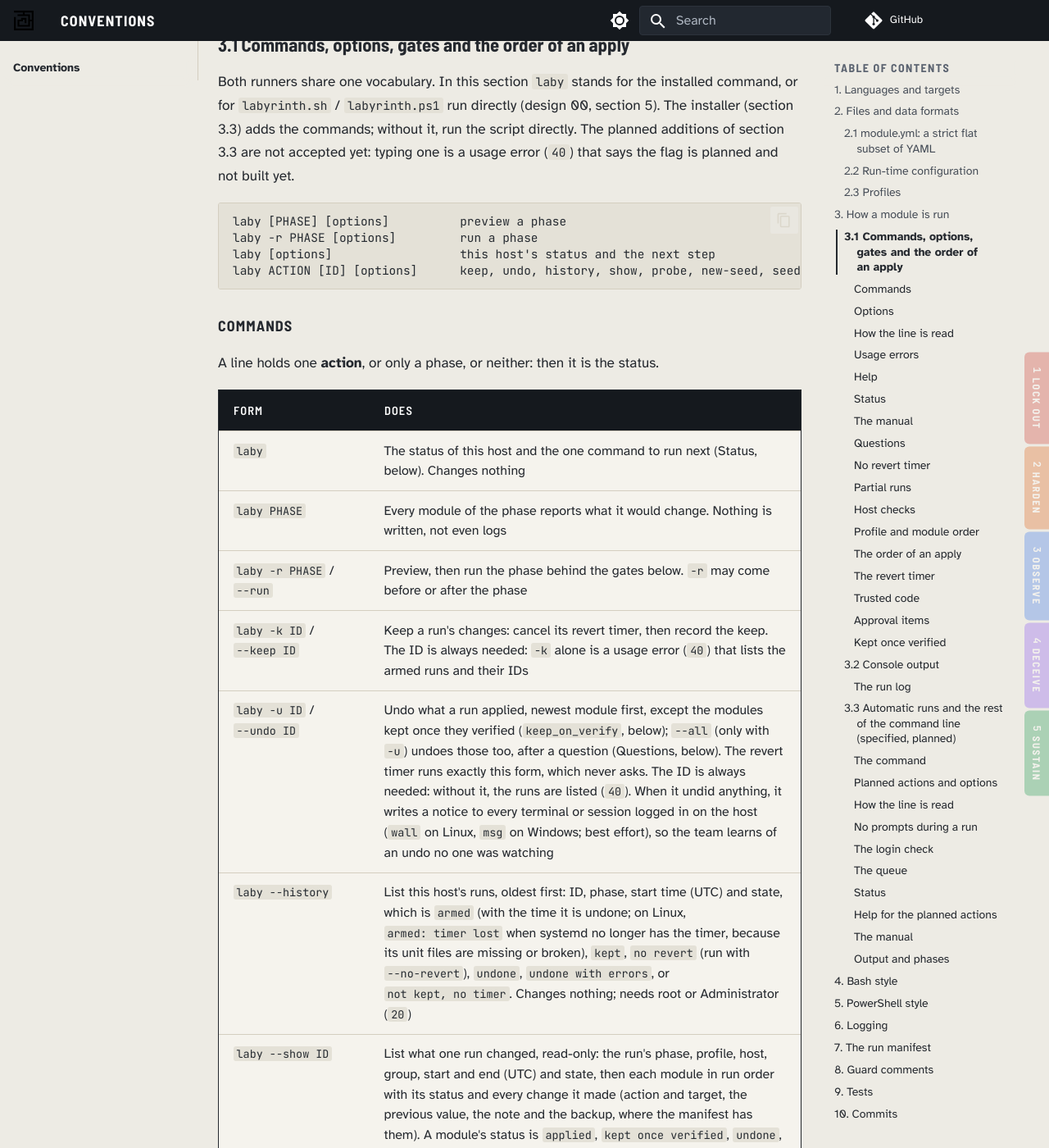
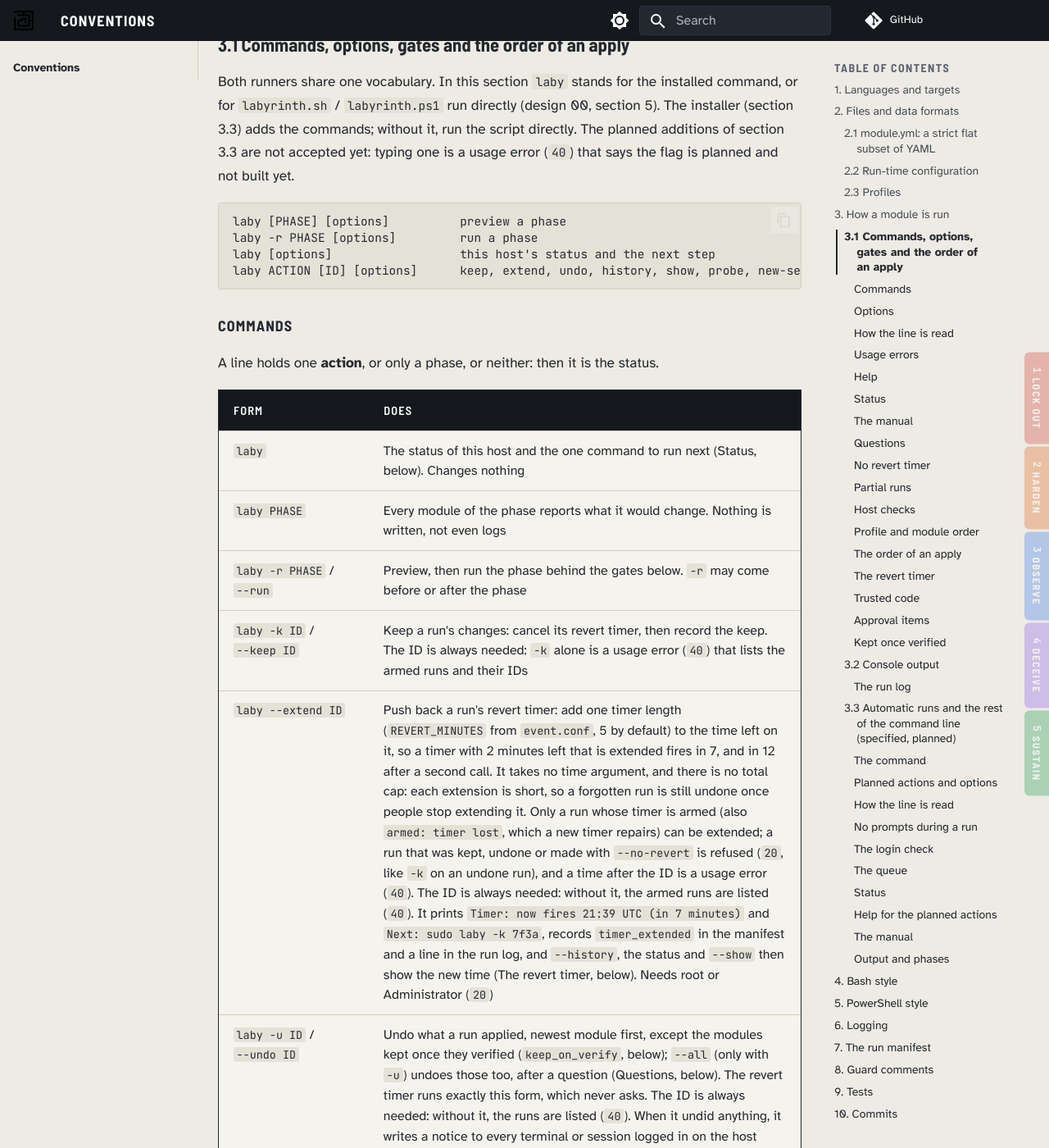
Before and after one commit to dotnetdork/Labyrinth, an MkDocs documentation site: the page built from docs/Conventions.md, in a window 1280 px wide and 1400 px high, scrolled down 6957 px. Shown: the whole window at 82% size. Built offline with MkDocs 1.6.1 and Material for MkDocs 9.7.7, drawn with Linux system fonts in a browser that asks for light colours; comment, search, counter and statistics services are not loaded; some of the changed text lies outside the part shown.

Commit message:
Add laby --extend ID to push back a run's revert timer (#118)
Each call adds one timer length (REVERT_MINUTES) to the time left on an armed run's timer. The new timer is created before the earlier one is removed, kept and undone runs are refused, and each extension is recorded as timer_extended in the manifest and the run log.

````diff
--- a/docs/Conventions.md
+++ b/docs/Conventions.md
@@ -99,7 +99,7 @@ Both runners share one vocabulary. In this section `laby` stands for the install
 laby [PHASE] [options]          preview a phase
 laby -r PHASE [options]         run a phase
 laby [options]                  this host's status and the next step
-laby ACTION [ID] [options]      keep, undo, history, show, probe, new-seed, seed-check, version, manual, help
+laby ACTION [ID] [options]      keep, extend, undo, history, show, probe, new-seed, seed-check, version, manual, help
 ```
 
 #### Commands
@@ -112,6 +112,7 @@ A line holds one **action**, or only a phase, or neither: then it is the status.
 | `laby PHASE` | Every module of the phase reports what it would change. Nothing is written, not even logs |
 | `laby -r PHASE` / `--run` | Preview, then run the phase behind the gates below. `-r` may come before or after the phase |
 | `laby -k ID` / `--keep ID` | Keep a run's changes: cancel its revert timer, then record the keep. The ID is always needed: `-k` alone is a usage error (`40`) that lists the armed runs and their IDs |
+| `laby --extend ID` | Push back a run's revert timer: add one timer length (`REVERT_MINUTES` from `event.conf`, 5 by default) to the time left on it, so a timer with 2 minutes left that is extended fires in 7, and in 12 after a second call. It takes no time argument, and there is no total cap: each extension is short, so a forgotten run is still undone once people stop extending it. Only a run whose timer is armed (also `armed: timer lost`, which a new timer repairs) can be extended; a run that was kept, undone or made with `--no-revert` is refused (`20`, like `-k` on an undone run), and a time after the ID is a usage error (`40`). The ID is always needed: without it, the armed runs are listed (`40`). It prints `Timer:  now fires 21:39 UTC (in 7 minutes)` and `Next:   sudo laby -k 7f3a`, records `timer_extended` in the manifest and a line in the run log, and `--history`, the status and `--show` then show the new time (The revert timer, below). Needs root or Administrator (`20`) |
 | `laby -u ID` / `--undo ID` | Undo what a run applied, newest module first, except the modules kept once they verified (`keep_on_verify`, below); `--all` (only with `-u`) undoes those too, after a question (Questions, below). The revert timer runs exactly this form, which never asks. The ID is always needed: without it, the runs are listed (`40`). When it undid anything, it writes a notice to every terminal or session logged in on the host (`wall` on Linux, `msg` on Windows; best effort), so the team learns of an undo no one was watching |
 | `laby --history` | List this host's runs, oldest first: ID, phase, start time (UTC) and state, which is `armed` (with the time it is undone; on Linux, `armed: timer lost` when systemd no longer has the timer, because its unit files are missing or broken), `kept`, `no revert` (run with `--no-revert`), `undone`, `undone with errors`, or `not kept, no timer`. Changes nothing; needs root or Administrator (`20`) |
 | `laby --show ID` | List what one run changed, read-only: the run's phase, profile, host, group, start and end (UTC) and state, then each module in run order with its status and every change it made (action and target, the previous value, the note and the backup, where the manifest has them). A module's status is `applied`, `kept once verified`, `undone`, `blocked, nothing changed`, or `failed (apply exit N)`, `failed (verify exit N)` or `failed (a scored service stopped working)`, with `, then undone` when its changes were put back. The last line is `Log:` and the path of the run log, when it exists. The ID is always needed: without it, the runs are listed (`40`). Secrets are never shown, and no backup file is read. Needs root or Administrator (`20`). `-v` is planned (section 3.3) and not accepted with it yet |
@@ -130,6 +131,7 @@ A line holds one **action**, or only a phase, or neither: then it is the status.
 |---|---|---|---|---|
 | `-r` | `--run` | `-Run` | none | a phase: make the changes |
 | `-k` | `--keep` | `-Keep` | ID | action |
+| | `--extend` | `-Extend` | ID | action |
 | `-u` | `--undo` | `-Undo` | ID | action |
 | | `--all` | `-All` | none: also undo the modules kept once they verified | `-u` only |
 | `-y` | `--yes` | `-Yes` | none: yes to the question before `-u ID --all`, or before `--new-seed` replaces a seed (Questions, below) | `-u ID --all` and `--new-seed` only |
@@ -155,7 +157,7 @@ A line holds one **action**, or only a phase, or neither: then it is the status.
 
 #### How the line is read
 
-- **One action per line:** `-r`, `-k`, `-u`, `--probe`, `--history`, `--show`, `--new-seed`, `--seed-check`, `-V` or `--manual`. Two actions are a usage error (`40`). A phase word alone previews it. A line with neither an action nor a phase is the status, unless it gives `-P`, `--only`, `--skip`, `--break-glass`, `--confirm-group` or `--approve`, which only a preview or a run uses: that line is a preview with its phase missing (`40`). Options may come before or after the action and its word.
+- **One action per line:** `-r`, `-k`, `--extend`, `-u`, `--probe`, `--history`, `--show`, `--new-seed`, `--seed-check`, `-V` or `--manual`. Two actions are a usage error (`40`). A phase word alone previews it. A line with neither an action nor a phase is the status, unless it gives `-P`, `--only`, `--skip`, `--break-glass`, `--confirm-group` or `--approve`, which only a preview or a run uses: that line is a preview with its phase missing (`40`). Options may come before or after the action and its word.
 - **Case.** Short letters are case-sensitive: `-P` is the profile and `-V` the version, and `-p` and `-v` are errors with a near-miss suggestion. Long names ignore case and dashes, so PowerShell's `-Run`, `-Undo`, `-Profile`, `-BreakGlass` and `-Root` work, and each option has one name in both runners.
 - **Stacking.** Short letters may be joined, such as `-rv` once `-v` is built (section 3.3); today only `-r` and `-P` can share a stack (`-rP NAME`). A letter that takes a value comes last. A single dash before a word is read as a long name when the word is a long name (`-Undo`), and otherwise as a stack of letters, where a letter that is not a short flag is a usage error.
 - **Values** are given as `-k 7f3a`, `--keep 7f3a`, `--keep=7f3a` or `-Name:value`, and `--` ends the options. A run is never kept or undone by guess. PowerShell may hand `-k 0123` over as a number; the runner takes the raw text, never a number.
@@ -167,6 +169,7 @@ A line holds one **action**, or only a phase, or neither: then it is the status.
 **Usage errors** exit `40`. They print one line, `<name>: <what is wrong>`, an optional line saying how to fix it, then `Try '<name> -h'.` (or the action's help, such as `Try '<name> -u -h'.`), all to standard error. `<name>` is the name the person typed (`laby`, `labyrinth` or the script's name). The line names the word at fault and, for a near miss, suggests the right one (`did you mean 'observe'?`). A near miss is the only word it begins, or else the nearest within 2 edits, or 1 edit for a word of 3 letters or fewer, so `--foo` gets no suggestion. A bare word that is neither a phase nor known is an error and nothing runs; when it is an action's long name, the line gives the real form: `laby: 'undo' is not a phase. Did you mean 'laby -u ID'?`. These are errors too:
 
 - an option given twice;
+- a word after `--extend ID`, such as a time (`laby: --extend takes no time: each call adds one timer length`);
 - an option whose value is missing, or looks like another option (`--profile needs a value, but got '--root'`);
 - an option that does not fit the action, such as `--all` without `-u`, or two actions;
 - `--only` and `--skip` together, or either one with an action (`laby: --only is only for a preview or -r, not -k`);
@@ -220,7 +223,7 @@ The default is no: anything but `y` or `yes` prints `Nothing was changed.` and e
 
 #### No revert timer
 
-`laby -r PHASE --no-revert` arms no revert timer and ends without asking to keep the run. It is for test machines only: a change that locks the team out is not undone by itself. Nothing is kept once verified, as there is no timer to keep it from. The manifest records `run_no_revert` after `breakglass_verified`; `--history` and the status show the run as `no revert`; and the end of the run says there is no timer and gives the `-u` command that undoes it. `laby -k ID` on such a run records nothing and says there is no timer to cancel (`0`).
+`laby -r PHASE --no-revert` arms no revert timer and ends without asking to keep the run. It is for test machines only: a change that locks the team out is not undone by itself. Nothing is kept once verified, as there is no timer to keep it from. The manifest records `run_no_revert` after `breakglass_verified`; `--history` and the status show the run as `no revert`; and the end of the run says there is no timer and gives the `-u` command that undoes it. `laby -k ID` on such a run records nothing and says there is no timer to cancel (`0`), and `laby --extend ID` refuses it (`20`).
 
 #### Partial runs
 
@@ -276,6 +279,8 @@ The default is no: anything but `y` or `yes` prints `Nothing was changed.` and e
 #### The revert timer
 
 **The revert timer** is a systemd timer and service pair `lab-revert-<run>-<n>` on Linux and a one-time scheduled task `\Labyrinth\lab-revert-<run>-<n>` running as SYSTEM on Windows. Both survive a restart, and fire as soon as they can if their time passed while the host was off. On Linux the two unit files go in `/etc/systemd/system`, and the timer is enabled: `OnCalendar=` holds the due time with `Persistent=true`, for a restart, and `OnActiveSec=` holds the same delay, so a clock change cannot move it. Re-arming creates the new timer first and only then removes the earlier one, so a failed re-arm leaves the run covered. `-k` and `-u`, the timer's own included, stop the timer, disable it and delete its two unit files; these files, which Labyrinth wrote, are the only ones it deletes outside its own paths, as the scheduled task is the only task it unregisters. If the unit files are missing or broken, `--history` shows the run as `armed: timer lost`. `-u` waits ten seconds for the run lock. If a live run still holds it, hung or waiting at a prompt, `-u` stops that run and the entry points it started (TERM, then KILL after 30 seconds) and then undoes the run, so the timer never undoes a run that is still changing the host and about to report success. Only if that run cannot be stopped does `-u` go on without the lock, with a warning.
+
+**Extending.** `laby --extend ID` re-arms the run's timer for the time left plus one timer length (`REVERT_MINUTES`). It takes the run lock like `-k`, then creates the new timer first and only then removes the earlier one, as for any re-arm, so a failed extension (`40`) leaves the earlier timer armed and the run covered. The time left is read from `timer-due`; if it is missing, the timer is set to one timer length from now. Each extension records `timer_extended` in the manifest and a line in the run log. The warning planned before the timer fires (Roadmap, step 7) will read the same `timer-due`, so it moves with the timer.
 
 The time a timer will fire is kept in `<state>/runs/<run>/timer-due` (UTC, `YYYY-MM-DDTHH:MM:SSZ`), for `--history` and the keep prompt. The file is advisory: if it is missing, the time is shown as unknown.
 
@@ -528,6 +533,7 @@ The manifest is `<state>/runs/<run>/manifest.jsonl`, one JSON object per line, e
 
 | Action | Meaning |
 |---|---|
+| `timer_extended` | `laby --extend ID` added one timer length to the run's revert timer (empty `module`); its `note` is `added N minutes; now fires <UTC time>`. Nothing to undo |
 | `run_start`, `breakglass_verified`, `run_kept`, `run_rolled_back` | The run itself (empty `module`). `breakglass_verified` records the operator's confirmation, not a proof; its `note` is the console session found for the account (`console session <id>`), `no console session found`, `console sessions could not be listed`, or `confirmed earlier`. The name stays as it is so older manifests read the same |
 | `apply_start` | A module's `apply` is about to run; `-u ID` undoes every module with one, except one kept once verified (`module_kept`) |
 | `file` | A file is about to change; `backup` holds its copy, `<backup>/<run>/<module>/<seq>-<name>` |
````
Also changed, not shown: README.md (+1 -1 lines), docs/Commands.md (+6 -0 lines), docs/Roadmap.md (+1 -1 lines), docs/design/03-Lockout-Panic-Button.md (+1 -0 lines), docs/manual/labyrinth.md (+40 -2 lines), 14 other files.
